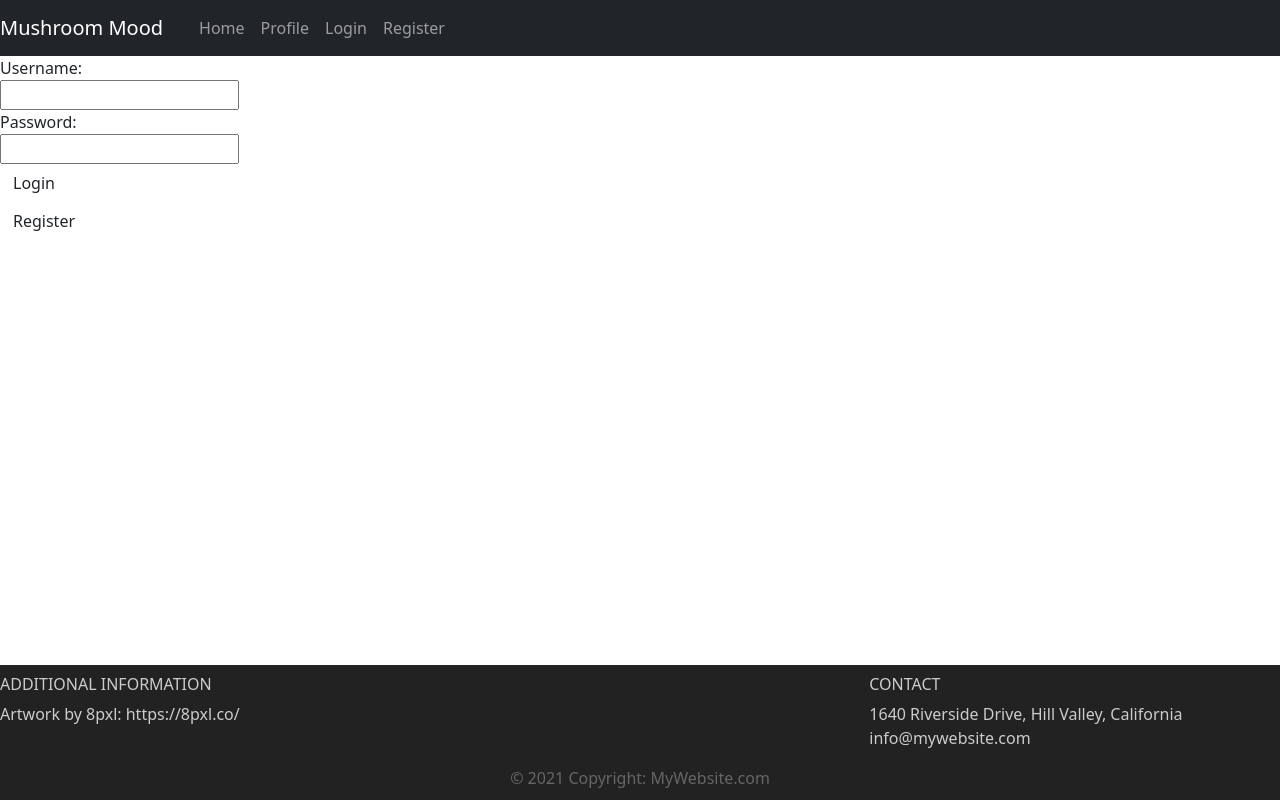
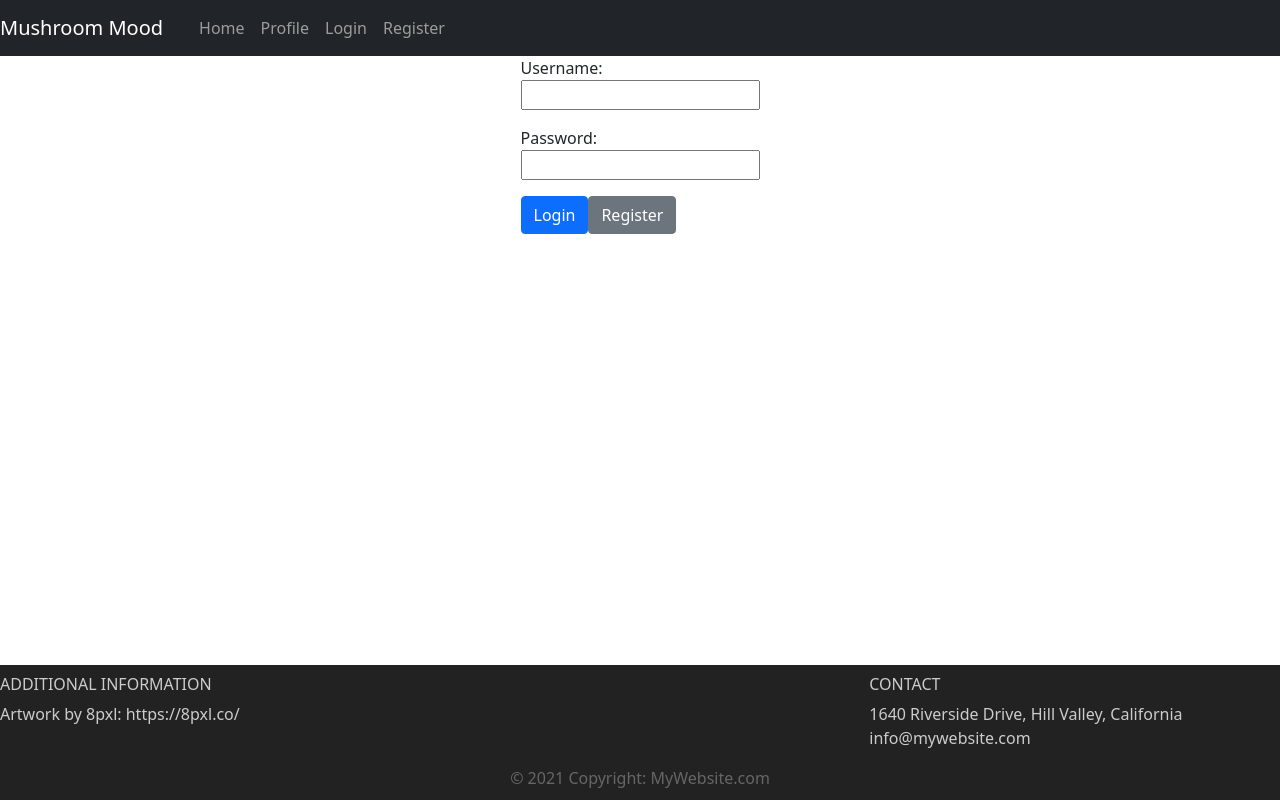
Before and after one commit to mekinleysaintvictor/CapstoneFrontend, a React (Create React App) app: page /login in a window 1280 px wide. Built offline with nearby package versions, Linux system fonts and the light colour scheme.

Commit message:
Stylized Login component.

```diff
--- a/src/components/Login/Login.jsx
+++ b/src/components/Login/Login.jsx
@@ -2,6 +2,7 @@
 import axios from 'axios';
 import useForm from "../CustomForm/CustomForm";
 import { useHistory } from "react-router";
+import './Login.css';
 
 const LoginForm = () => {
     const { formValues, handleChange, handleSubmit } = useForm(loginUser);
@@ -27,29 +28,29 @@
     }
 
     return (
-        <div>
-            <form onSubmit={handleSubmit}>
-                <div>
-                    <label>
+        <div div className="d-flex container justify-content-center align-items-center">
+            <form className="form-group" onSubmit={handleSubmit}>
+                <div className = "row mb-3">
+                    <label className="col-sm-10">
                         Username:
                         <div>
                             <input type='text' name='username' onChange={handleChange} value={formValues.username} required={true}/>
                         </div>
                     </label>
                 </div>
-                <div>
+                <div className = "row mb-3">
                     <label>
                         Password:
-                        <div>
+                        <div className="col-sm-10">
                             <input type='password' name='password' onChange={handleChange} value={formValues.password} required={true}/>
                         </div>
                     </label>
                 </div>
-                <div>
-                    <button type="submit" className="btn">Login</button>
-                </div>
-                <div>
-                    <button className="btn" onClick={handleRoute}>Register</button>
+                <div className="row">
+                    <div className="col-sm-10 col-auto">
+                        <button type="submit" className="btn btn-primary">Login</button>
+                        <button className="btn btn-secondary" onClick={handleRoute}>Register</button>
+                    </div>
                 </div>
             </form>
         </div>
```
Also changed, not shown: src/components/Login/Login.css (added).
